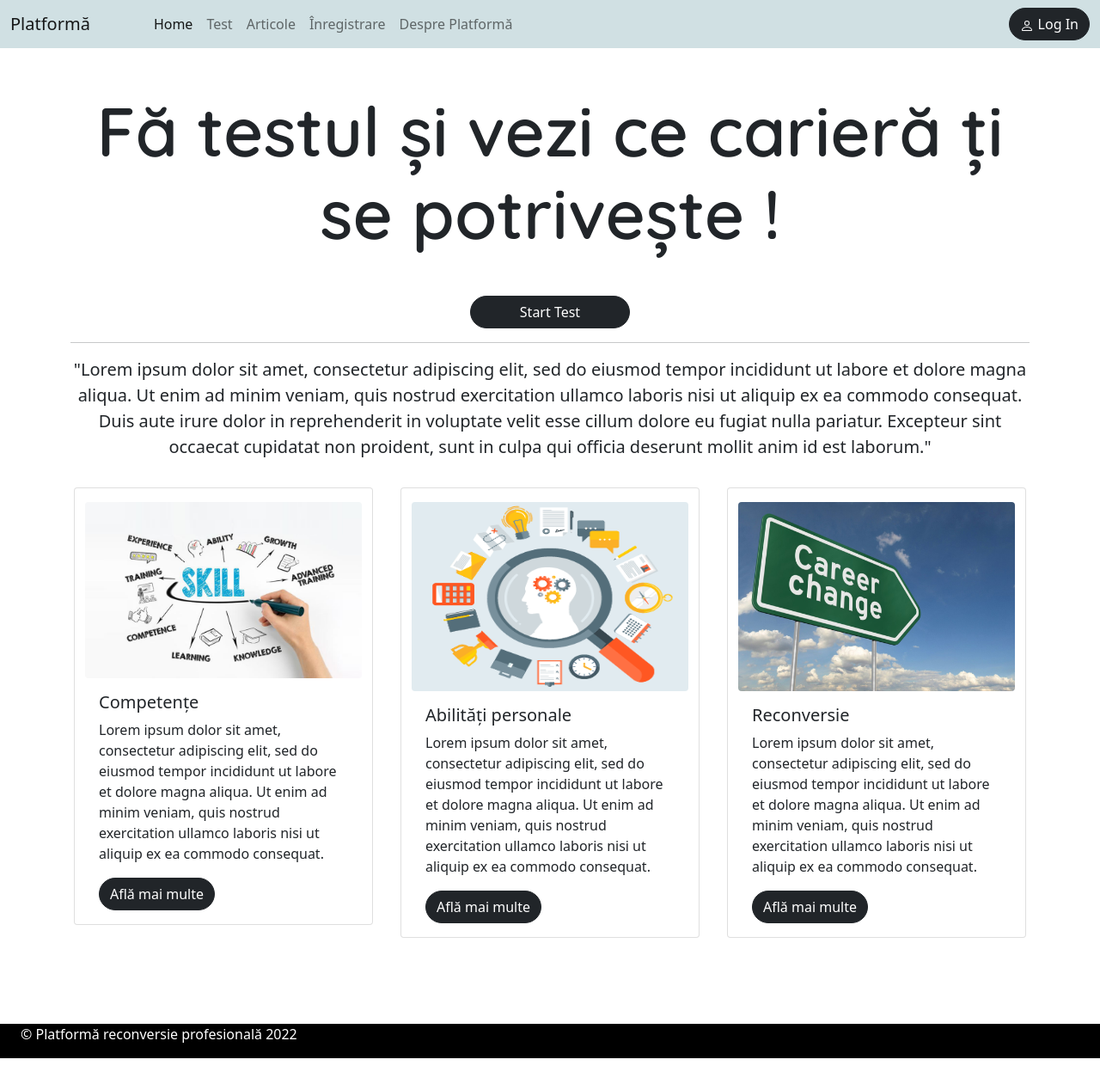
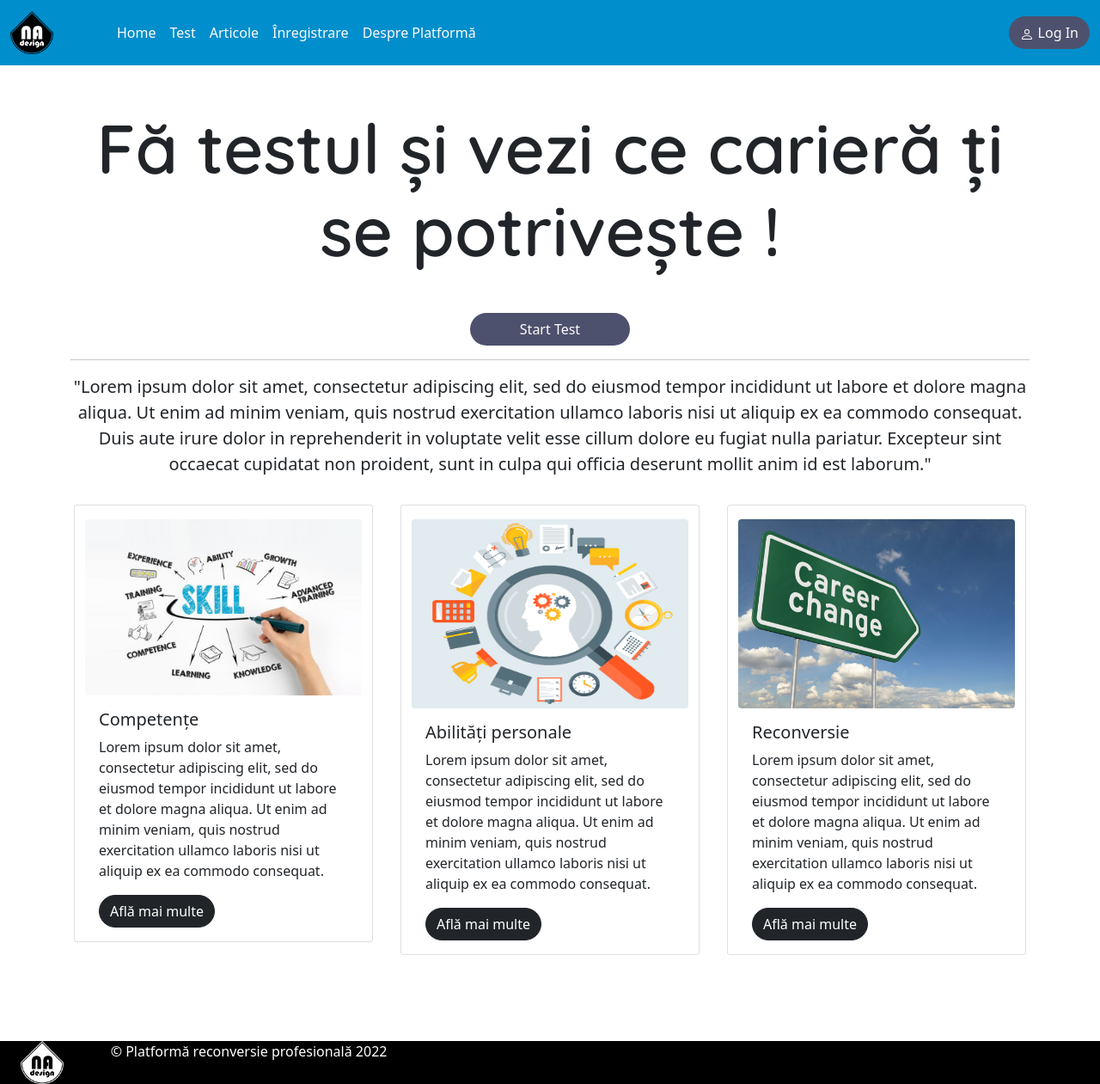
Before and after one commit to nandreiv/Platforma, a plain HTML site: page index.html in a window 1280 px wide. Shown: the whole page at 86% size. Before the commit the page ends 1231 px from the top, so only its background shows below. Drawn offline with nearby package versions, Linux system fonts and the light colour scheme.

Commit message:
Update New
Update New

```diff
--- a/index.html
+++ b/index.html
@@ -12,6 +12,10 @@
     #header-test {
         font-family: 'Quicksand', sans-serif;
     }
+
+    a.nav-link {
+      color: #fffafa;
+    }
 </style>
 
 <meta charset="utf-8">
@@ -20,41 +24,41 @@
 
 <body style="padding: 0; height: 100%;"">
 
-    <nav class="navbar navbar-expand-md navbar-light sticky-top" style="background-color: #d0e0e3;">
+    <nav class="navbar navbar-expand-md navbar-light sticky-top" style="background-color: #008ECC;">
         <div class="container-fluid">
-          <a class="navbar-brand" href="#" style="padding-right: 50px;">Platformă</a>
+          <a class="navbar-brand" href="index.html" style="padding-right: 50px;"><img src="img/Logo-Black.png" style="width: 50px; height: 50px;"></a>
           <button class="navbar-toggler" type="button" data-bs-toggle="collapse" data-bs-target="#navbarSupportedContent" aria-controls="navbarSupportedContent" aria-expanded="false" aria-label="Toggle navigation">
             <span class="navbar-toggler-icon"></span>
           </button>
           <div class="collapse navbar-collapse" id="navbarSupportedContent">
             <ul class="navbar-nav me-auto mb-2 mb-lg-0">
-              <li class="nav-item " >
-                <a class="nav-link active" aria-current="page" href="#">
+              <li class="nav-item">
+                <a class="nav-link" aria-current="page" href="index.html" style="color: #fffafa;">
                   Home
                 </a>
               </li>
               <li class="nav-item">
-                <a class="nav-link" href="#">
+                <a class="nav-link" href="#" style="color: #fffafa;">
                  Test
                 </a>
               </li>
               <li class="nav-item ">
-                <a class="nav-link" href="#">
+                <a class="nav-link" href="#" style="color: #fffafa;">
                  Articole
                 </a>
               </li>
               <li class="nav-item">
-                <a class="nav-link" href="#">
+                <a class="nav-link" href="#" style="color: #fffafa;">
                 Înregistrare
                 </a>
               </li>
               <li class="nav-item">
-                <a class="nav-link" href="#">
+                <a class="nav-link" href="about.html" style="color: #fffafa;">
                  Despre Platformă
                 </a>
               </li>
             </ul>
-            <button class="btn btn-dark border border-dark rounded-pill"  type="submit">
+            <button class="btn rounded-pill"  type="submit" style="background-color: #4D516D; color: #fffafa">
               <svg xmlns="http://www.w3.org/2000/svg" width="16" height="16" fill="currentColor" class="bi bi-person" viewBox="0 0 16 16">
                 <path d="M8 8a3 3 0 1 0 0-6 3 3 0 0 0 0 6zm2-3a2 2 0 1 1-4 0 2 2 0 0 1 4 0zm4 8c0 1-1 1-1 1H3s-1 0-1-1 1-4 6-4 6 3 6 4zm-1-.004c-.001-.246-.154-.986-.832-1.664C11.516 10.68 10.289 10 8 10c-2.29 0-3.516.68-4.168 1.332-.678.678-.83 1.418-.832 1.664h10z"/>
               </svg>
@@ -68,7 +72,7 @@
             <h1 class="text-center display-1" id="header-test">Fă testul și vezi ce carieră ți se potrivește !</h1>
         </div>
         <div class="d-grid mt-5 col-2 mx-auto">
-            <button class="btn btn-dark rounded-pill" type="button">Start Test</button>
+            <button class="btn rounded-pill" type="button" style="background-color: #4D516D; color: #fffafa">Start Test</button>
           </div>
         <hr>
       </div>
@@ -111,7 +115,14 @@
 
       <footer class="container-fluid" style="width: 100%; position: absolute; left: 0; background-color: black;">
           <div class="container-fluid">
-              <p style="color: white">&copy; Platformă reconversie profesională 2022</p>
+            <div class="row">
+              <div class="col">
+                <img src="img/Logo-White.png" alt="" style="width: 50px; height: 50px;">
+              </div>
+              <div class="col-11">
+                <p style="color: white">&copy; Platformă reconversie profesională 2022</p>
+              </div>
+            </div>
           </div>
       </footer>
 
```
Also changed, not shown: about.html (added, +87 -0 lines), img/Logo-Black.png (added), img/Logo-White.png (added).
